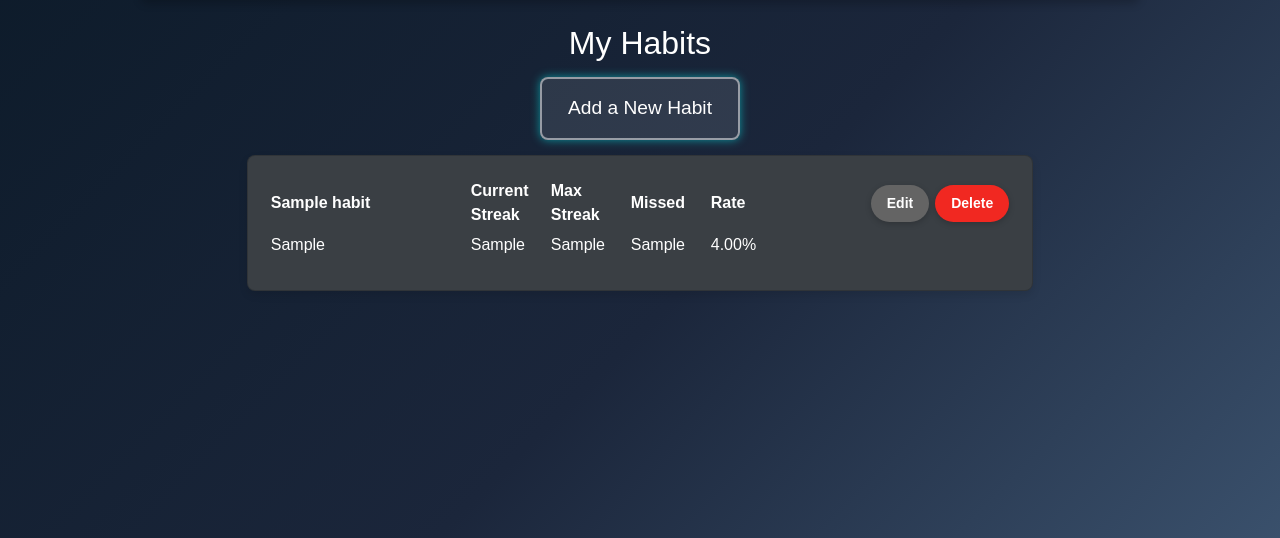
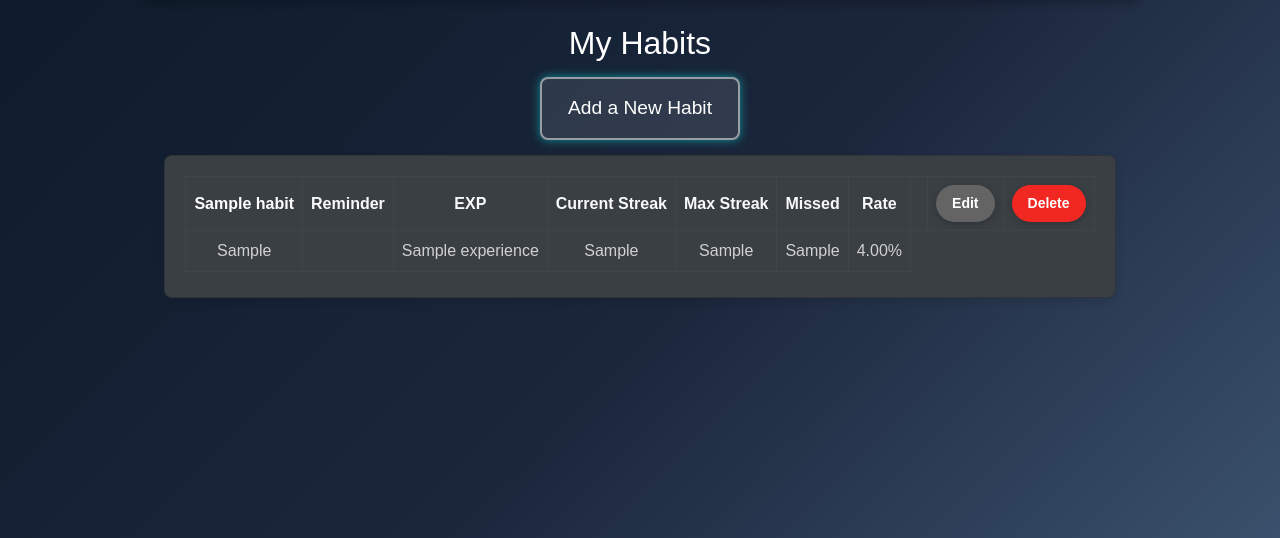
Before and after one commit to richard-w1/momentum, a Django app: template website/templates/my_habits.html in a window 1280 px wide. Shown: the part 66-604 px from the top of the page. Run offline with Django 5.2, Linux system fonts and the light colour scheme; the template is opened without the code that fills it: most values are stand-ins (such as "Sample title", 1, 10 or a date in 2020); some libraries are stand-ins or nearby versions.

Commit message:
Added Reminder and EXP values to My Habits table.

```diff
--- a/website/static/css/styles.css
+++ b/website/static/css/styles.css
@@ -59,44 +59,57 @@ main {
 }
 
 .habit-item {
-    background-color: #1d2227;
-    padding: 15px;
-    margin: 10px 0;
+    background-color: #2a2f35;
+    padding: 10px;
+    margin: 5px 0;
     border-radius: 8px;
-    box-shadow: 0 2px 8px rgba(0, 0, 0, 0.1);
+    box-shadow: 0 2px 4px rgba(0, 0, 0, 0.2);
 }
 
 .habit-table {
     width: 100%;
     border-collapse: collapse;
-    margin-bottom: 10px;
+    margin-bottom: 5px;
+    table-layout: auto;
 }
 
-table td {
-    padding: 3px;
+.habit-table td, .habit-table th {
+    padding: 8px;
     text-align: center;
     vertical-align: middle;
+    border: 1px solid #444;
+    font-size: 1rem;
+    word-wrap: break-word;
 }
 
-.habit-name {
-    font-size: 18px;
+.habit-table th {
+    background-color: #3a3f44;
+    color: #ffffff;
     font-weight: bold;
+    white-space: nowrap;
 }
 
 .habit-details-labels {
     font-weight: bold;
-    text-align: left;
-    width: 80px;
+    text-align: center;
+    color: #f8f9fa;
 }
 
 .habit-details-name {
     font-weight: bold;
     text-align: left;
-    width: 200px;
+    color: #ffffff;
+    width: auto;
+    white-space: nowrap;
+    overflow: hidden;
+    text-overflow: ellipsis;
 }
 
 .habit-data {
-    text-align: left;
+    text-align: center;
+    color: #d1d1d1;
+    font-size: 1rem;
+    white-space: nowrap;
 }
 
 .logo {
@@ -394,4 +407,17 @@ h1 {
         width: 35px;
         height: 35px;
     }
+
+    .habit-table td, .habit-table th {
+        font-size: 0.9rem;
+        padding: 6px;
+    }
+
+    .habit-details-name {
+        white-space: normal;
+    }
+
+    .habit-data {
+        white-space: normal;
+    }
 }
--- a/website/templates/my_habits.html
+++ b/website/templates/my_habits.html
@@ -17,13 +17,16 @@
                 <li class="dropdown-menu">All Habits </li>
             {% for habit in habits %}
                 <li class="habit-item card">
-                    <table class="habit-table ">
+                    <table class="habit-table">
                         <tr>
                             <td class="habit-details-name">{{ habit.name }}</td>
+                            <td class="habit-details-labels">Reminder</td>
+                            <td class="habit-details-labels">EXP</td>
                             <td class="habit-details-labels">Current Streak</td>
                             <td class="habit-details-labels">Max Streak</td>
                             <td class="habit-details-labels">Missed</td>
                             <td class="habit-details-labels">Rate</td>
+
                             <td class="habit-details-labels">
                                 {% if habit.frequency == 'daily' and not habit.is_completed_today %}
                                     <form action="{% url 'complete_habit' habit.id %}" method="POST" style="display:inline;">
@@ -44,15 +47,27 @@
                             </td>
                             <td><a href="{% url 'edit_habit' habit.id %}" class="small-btn edit-btn">Edit</a></td>
                             <td><a href="{% url 'delete_habit' habit.id %}" class="small-btn delete-btn">Delete</a></td>
-
                         </tr>
 
                         <tr>
                             <td class="habit-data">{{ habit.get_frequency_display }}</td>
+                            <td class="habit-data">
+                                {% if not habit.reminder_time %}
+                                    None
+                                {% elif habit.frequency == 'daily' %}
+                                    {{ habit.reminder_time|time:"H:i" }}
+                                {% elif habit.frequency == 'weekly' %}
+                                    {{ habit.reminder_time|time:"H:i" }} on {{ habit.get_reminder_weekly_display }}
+                                {% elif habit.frequency == 'monthly' %}
+                                    {{ habit.reminder_time|time:"H:i" }} on the {{ habit.reminder_monthly }}
+                                {% endif %}
+                            </td>
+                            <td class="habit-data">{{ habit.experience }}</td>
                             <td class="habit-data">{{ habit.get_current_streak }}</td>
                             <td class="habit-data">{{ habit.get_max_streak }}</td>
                             <td class="habit-data">{{ habit.get_missed_occurrences }}</td>
                             <td class="habit-data">{{ habit.get_completion_rate|floatformat:2 }}%</td>
+
                         </tr>
                     </table>
                 </li>
--- a/website/website/forms.py
+++ b/website/website/forms.py
@@ -3,6 +3,7 @@ from .models import Habit
 from django.contrib.auth.forms import UserCreationForm, UserChangeForm
 from django.contrib.auth.models import User
 from .models import custom_user
+from .models import HabitSkip
 
 class HabitForm(forms.ModelForm):
     class Meta:
```
Lines whose indentation alone changed are shown as unchanged.
